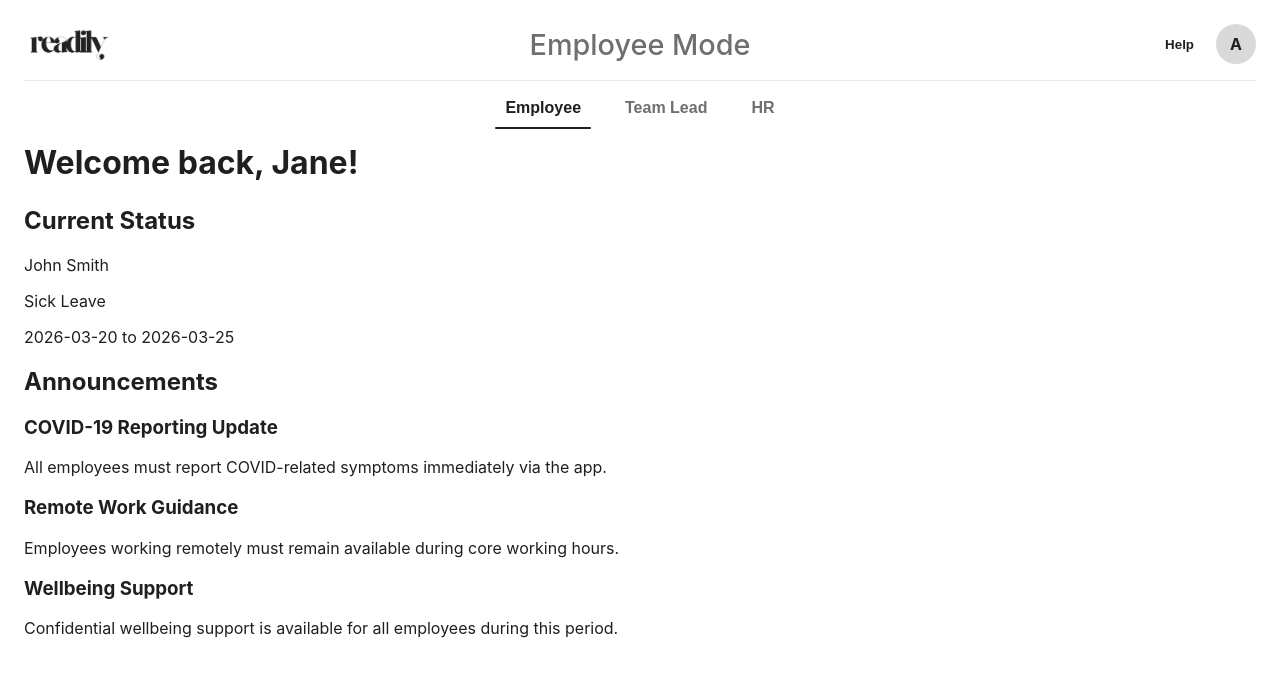
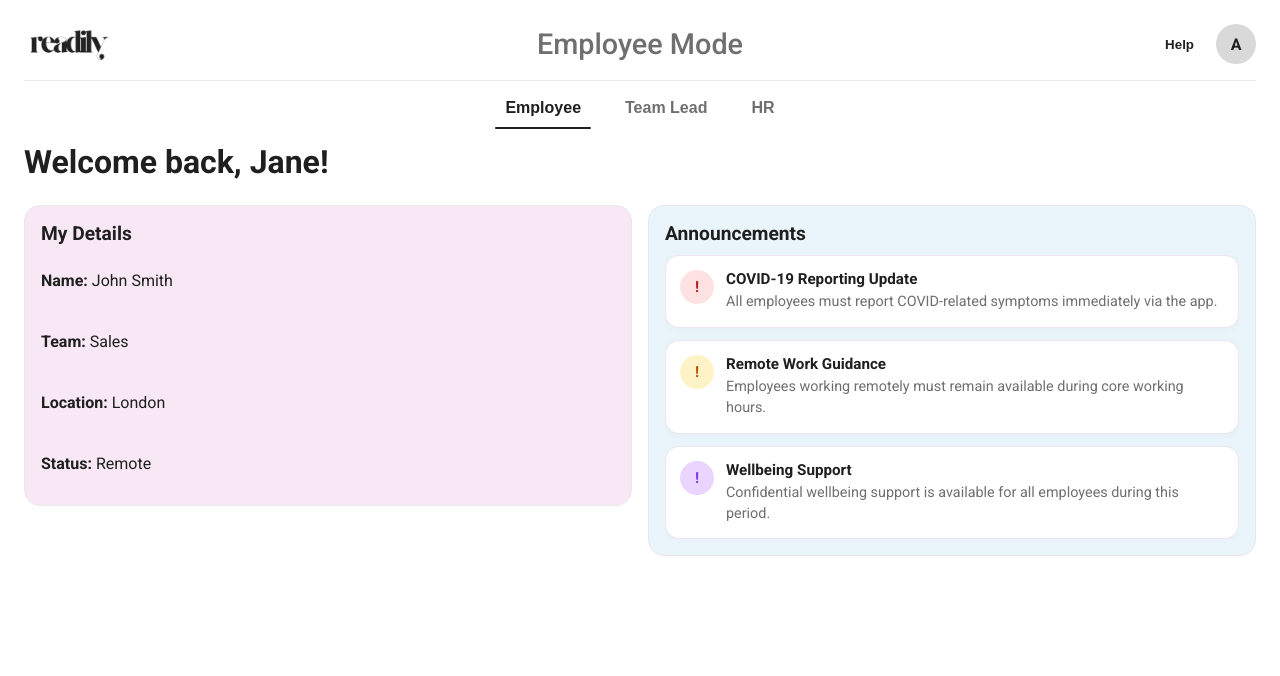
Before and after one commit to sriv5/Readily, a React (Vite) app: page / in a window 1280 px wide. Shown: the top 676 px of the page. Built offline with nearby package versions, Linux system fonts and the light colour scheme.

Commit message:
Creating reusable Chart panel for chart components and adding announcement panel

```diff
--- a/index.html
+++ b/index.html
@@ -4,6 +4,9 @@
     <meta charset="UTF-8" />
     <link rel="icon" type="image/svg+xml" href="/favicon.svg" />
     <meta name="viewport" content="width=device-width, initial-scale=1.0" />
+    <link rel="preconnect" href="https://fonts.googleapis.com">
+    <link rel="preconnect" href="https://fonts.gstatic.com" crossorigin>
+    <link href="https://fonts.googleapis.com/css2?family=Roboto:wght@400;500;700&display=swap" rel="stylesheet">
     <title>readily-app</title>
   </head>
   <body>
--- a/package.json
+++ b/package.json
@@ -11,7 +11,8 @@
   },
   "dependencies": {
     "react": "^19.2.4",
-    "react-dom": "^19.2.4"
+    "react-dom": "^19.2.4",
+    "recharts": "^3.8.1"
   },
   "devDependencies": {
     "@eslint/js": "^9.39.4",
--- /dev/null
+++ b/src/components/AnnouncementsPanel.jsx
@@ -0,0 +1,22 @@
+export default function AnnouncementsPanel({ announcements = [] }) {
+  return (
+    <div className="announcements-panel">
+      {announcements.length === 0 ? (
+        <p className="announcements-empty">No announcements right now.</p>
+      ) : (
+        announcements.map((announcement, index) => (
+          <div key={announcement.id ?? index} className="announcement-item">
+            <div className={`announcement-icon announcement-icon--${announcement.priority || 'low'}`}>
+              <span>!</span>
+            </div>
+
+            <div className="announcement-text">
+              <h4 className="announcement-title">{announcement.title}</h4>
+              <p className="announcement-content">{announcement.message}</p>
+            </div>
+          </div>
+        ))
+      )}
+    </div>
+  )
+}
--- /dev/null
+++ b/src/components/ChartPanel.jsx
@@ -0,0 +1,76 @@
+import {
+  ResponsiveContainer,
+  PieChart,
+  Pie,
+  BarChart,
+  Bar,
+  XAxis,
+  YAxis,
+  CartesianGrid,
+  Tooltip,
+  Legend,
+} from 'recharts'
+
+const PIE_COLOURS = ['#8b7cf6', '#f4b6d7', '#d9d9d9', '#a5b4fc']
+const BAR_COLOUR = '#a9c9f5'
+
+export default function ChartPanel({
+  type = 'bar',
+  data = [],
+  showLegend = true,
+}) {
+  const chartData =
+    type === 'doughnut'
+      ? data.map((item, index) => ({
+          ...item,
+          fill: PIE_COLOURS[index % PIE_COLOURS.length],
+        }))
+      : data
+
+  return (
+    <div style={{ width: '100%' }}>
+      <div className="chart-container">
+        <ResponsiveContainer width="100%" height="100%">
+          {type === 'doughnut' ? (
+            <PieChart>
+              <Pie
+                data={chartData}
+                dataKey="value"
+                nameKey="name"
+                innerRadius={70}
+                outerRadius={100}
+                paddingAngle={2}
+                cx="50%"
+                cy="42%"
+              />
+              <Tooltip />
+              {showLegend && <Legend verticalAlign="bottom" height={30} />}
+            </PieChart>
+          ) : (
+            <BarChart data={data} barCategoryGap="22%">
+              <CartesianGrid stroke="#eeeeee" vertical={false} />
+              <XAxis
+                dataKey="name"
+                tickLine={false}
+                axisLine={false}
+                tick={{ fill: '#6f6f6f', fontSize: 12 }}
+              />
+              <YAxis
+                tickLine={false}
+                axisLine={false}
+                tick={{ fill: '#6f6f6f', fontSize: 12 }}
+              />
+              <Tooltip />
+              {showLegend && <Legend verticalAlign="bottom" height={30} />}
+              <Bar
+                dataKey="value"
+                fill={BAR_COLOUR}
+                radius={[10, 10, 0, 0]}
+              />
+            </BarChart>
+          )}
+        </ResponsiveContainer>
+      </div>
+    </div>
+  )
+}
--- a/src/data/mockData.js
+++ b/src/data/mockData.js
@@ -5,7 +5,7 @@
 export const mockEmployees = [
   {
     employee_id: 'EMP001',
-    employee_name: 'John Smith',
+    name: 'John Smith',
     absence_type: 'Sick Leave',
     start_date: '2026-03-20',
     end_date: '2026-03-25',
@@ -17,7 +17,7 @@ export const mockEmployees = [
   },
   {
     employee_id: 'EMP002',
-    employee_name: 'Sarah Johnson',
+    name: 'Sarah Johnson',
     absence_type: 'COVID-19',
     start_date: '2026-03-15',
     end_date: '2026-03-29',
@@ -29,7 +29,7 @@ export const mockEmployees = [
   },
   {
     employee_id: 'EMP003',
-    employee_name: 'Michael Chen',
+    name: 'Michael Chen',
     absence_type: 'Personal Leave',
     start_date: '2026-03-22',
     end_date: '2026-03-24',
@@ -41,7 +41,7 @@ export const mockEmployees = [
   },
   {
     employee_id: 'EMP004',
-    employee_name: 'Emma Wilson',
+    name: 'Emma Wilson',
     absence_type: 'Injury',
     start_date: '2026-03-18',
     end_date: '2026-04-01',
@@ -53,7 +53,7 @@ export const mockEmployees = [
   },
   {
     employee_id: 'EMP005',
-    employee_name: 'David Brown',
+    name: 'David Brown',
     absence_type: 'Maternity Leave',
     start_date: '2026-02-01',
     end_date: '2026-05-31',
@@ -65,7 +65,7 @@ export const mockEmployees = [
   },
   {
     employee_id: 'EMP006',
-    employee_name: 'Lisa Anderson',
+    name: 'Lisa Anderson',
     absence_type: 'Sick Leave',
     start_date: '2026-03-23',
     end_date: '2026-03-26',
@@ -77,7 +77,7 @@ export const mockEmployees = [
   },
   {
     employee_id: 'EMP007',
-    employee_name: 'Robert Taylor',
+    name: 'Robert Taylor',
     absence_type: 'COVID-19',
     start_date: '2026-03-21',
     end_date: '2026-03-28',
@@ -89,7 +89,7 @@ export const mockEmployees = [
   },
   {
     employee_id: 'EMP008',
-    employee_name: 'Jennifer Lee',
+    name: 'Jennifer Lee',
     absence_type: 'Bereavement',
     start_date: '2026-03-24',
     end_date: '2026-03-27',
@@ -101,7 +101,7 @@ export const mockEmployees = [
   },
   {
     employee_id: 'EMP009',
-    employee_name: 'James Martinez',
+    name: 'James Martinez',
     absence_type: 'Sick Leave',
     start_date: '2026-03-17',
     end_date: '2026-03-27',
@@ -113,7 +113,7 @@ export const mockEmployees = [
   },
   {
     employee_id: 'EMP010',
-    employee_name: 'Maria Garcia',
+    name: 'Maria Garcia',
     absence_type: 'Personal Leave',
     start_date: '2026-03-25',
     end_date: '2026-03-26',
@@ -160,6 +160,32 @@ export const announcements = [
     priority: 'low',
     date: '2026-03-18',
   },
+]
+
+export const teamAbsencePercentageData = [
+  { name: 'Absent', value: 23 },
+  { name: 'Available', value: 77 },
+]
+
+export const absenceLevelComparisonData = [
+  { name: 'Our Team', value: 23 },
+  { name: 'Team B', value: 15 },
+  { name: 'Team C', value: 30 },
+]
+
+export const liveStaffStatusData = [
+  { name: 'Available', value: 80 },
+  { name: 'Absent', value: 12 },
+  { name: 'On Leave', value: 8 },
+]
+
+export const organisationAbsenceSnapshotData = [
+  { name: 'Compliance', value: 47 },
+  { name: 'Operations', value: 51 },
+  { name: 'Wealth Mgmt', value: 40 },
+  { name: 'Technology', value: 60 },
+  { name: 'Risk', value: 32 },
+  { name: 'HR', value: 25 },
 ]
 
 // ==============================
--- a/src/index.css
+++ b/src/index.css
@@ -10,7 +10,7 @@
 }
 
 body {
-  font-family: Inter, Arial, sans-serif;
+  font-family: 'Roboto', sans-serif;
   background: var(--bg-page);
   color: var(--text-main);
   margin: 10;
@@ -218,6 +218,88 @@ body {
   gap: 10px;
 }
 
+.chart-container {
+  width: 100%;
+  height: 280px;
+}
+
+/* ANNOUNCEMENTS */
+
+.announcements-panel {
+  display: flex;
+  flex-direction: column;
+  gap: 12px;
+}
+
+.announcement-item {
+  display: flex;
+  align-items: flex-start;
+  gap: 12px;
+  padding: 14px;
+  background: #ffffff;
+  border: 1px solid #f0e6f3;
+  border-radius: 14px;
+  box-shadow: 0 2px 8px rgba(0, 0, 0, 0.03);
+}
+
+.announcement-icon {
+  width: 34px;
+  height: 34px;
+  flex-shrink: 0;
+  border-radius: 50%;
+  background: #f6eff8;
+  display: flex;
+  align-items: center;
+  justify-content: center;
+  font-weight: 700;
+  font-size: 0.95rem;
+}
+
+.announcement-icon--high {
+  background: #fee2e2;
+  color: #b91c1c;
+}
+
+.announcement-icon--medium {
+  background: #fef3c7;
+  color: #b45309;
+}
+
+.announcement-icon--low {
+  background: #e9d5ff;
+  color: #7c3aed;
+}
+
+.announcement-text {
+  display: flex;
+  flex-direction: column;
+  gap: 4px;
+  min-width: 0;
+}
+
+.announcement-title {
+  margin: 0;
+  font-size: 0.95rem;
+  font-weight: 700;
+  color: var(--text-main);
+}
+
+.announcement-content {
+  margin: 0;
+  font-size: 0.9rem;
+  color: var(--text-muted);
+  line-height: 1.45;
+}
+
+.announcements-empty {
+  margin: 0;
+  padding: 14px;
+  border-radius: 12px;
+  background: #fafafa;
+  color: var(--text-muted);
+  font-size: 0.95rem;
+}
+
 @media (max-width: 900px) {
   .grid-auto {
     grid-template-columns: 1fr;
--- a/src/tabs/EmployeeTab.jsx
+++ b/src/tabs/EmployeeTab.jsx
@@ -1,20 +1,23 @@
+import AnnouncementsPanel from "../components/AnnouncementsPanel"
+import Card from "../components/Card"
+
 export default function EmployeeTab({ employees, announcements }) {
   const currentEmployee = employees[0]
 
   return (
-    <div>
-      <h2>Current Status</h2>
-      <p>{currentEmployee.employee_name}</p>
-      <p>{currentEmployee.absence_type}</p>
-      <p>{currentEmployee.start_date} to {currentEmployee.end_date}</p>
+    <div className="tab-page">
+      <div className="grid grid-auto">
+        <Card title="My Details" variant="pink">
+          <p><strong>Name:</strong> {currentEmployee.name}</p>
+          <p><strong>Team:</strong> {currentEmployee.team_name}</p>
+          <p><strong>Location:</strong> {currentEmployee.office_location}</p>
+          <p><strong>Status:</strong> {currentEmployee.location_type}</p>
+        </Card>
 
-      <h2>Announcements</h2>
-      {announcements.map(item => (
-        <div key={item.id}>
-          <h3>{item.title}</h3>
-          <p>{item.message}</p>
-        </div>
-      ))}
+        <Card title="Announcements" variant="blue">
+          <AnnouncementsPanel announcements={announcements} />
+        </Card>
+      </div>
     </div>
   )
 }
--- a/src/tabs/HRTab.jsx
+++ b/src/tabs/HRTab.jsx
@@ -1,24 +1,29 @@
+import { useState } from 'react'
+import Card from '../components/Card'
+import ChartPanel from '../components/ChartPanel'
+import { liveStaffStatusData, organisationAbsenceSnapshotData } from '../data/mockData'
 export default function HRTab({ employees, teams, officeLocations }) {
   const escalatedEmployees = employees.filter(emp => emp.escalated_to_hr)
 
   return (
-    <div>
-      <h2>Escalated Cases</h2>
-      {escalatedEmployees.map(emp => (
-        <div key={emp.employee_id}>
-          <p>{emp.employee_name} — {emp.team_name} — {emp.office_location}</p>
-        </div>
-      ))}
+    <div className="tab-page">
+      <div className="grid grid-auto">
+        <Card title="Live Staff Status" variant="blue">
+          <ChartPanel
+            type="doughnut"
+            data={liveStaffStatusData}
+            showLegend={false}
+          />
+        </Card>
 
-      <h2>Teams</h2>
-      {teams.map(team => (
-        <p key={team.id}>{team.name}</p>
-      ))}
-
-      <h2>Office Locations</h2>
-      {Object.keys(officeLocations).map(location => (
-        <p key={location}>{location}</p>
-      ))}
+        <Card title="Organisation Absence Snapshot" variant="purple">
+          <ChartPanel
+            type="bar"
+            data={organisationAbsenceSnapshotData}
+            showLegend={false}
+          />
+        </Card>
+      </div>
     </div>
   )
 }
```
Also changed, not shown: src/App.css (deleted, +0 -184 lines), src/tabs/TeamLeadTab.jsx (+23 -2 lines), 1 other file (tests, documents, lock files or other folders).
